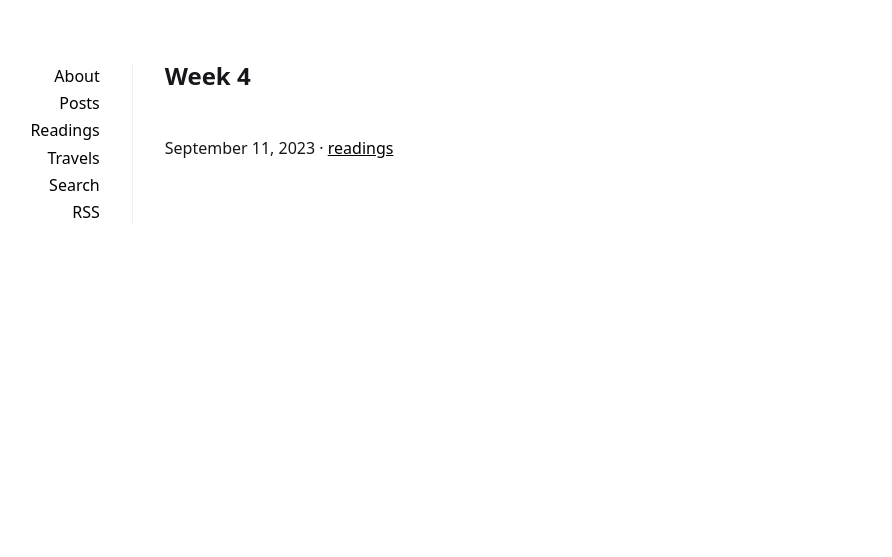
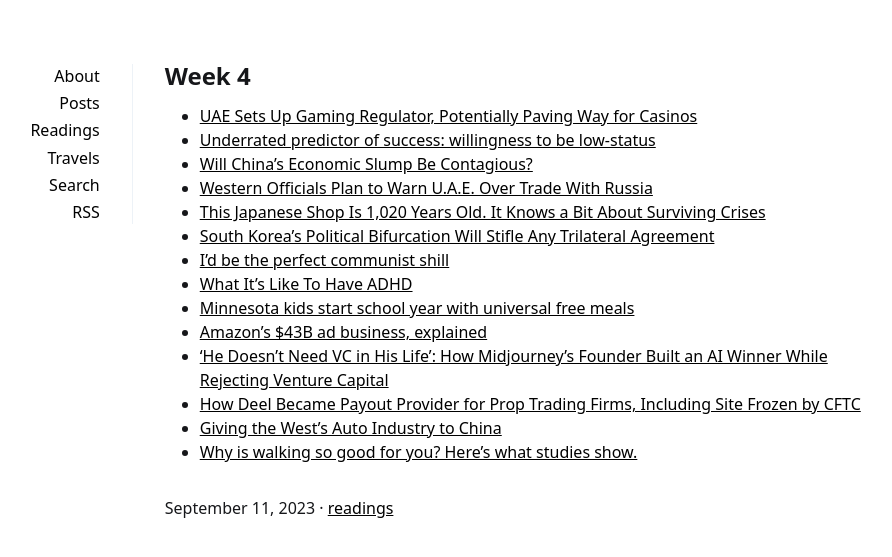
Before and after one commit to Jerry-Sun/jerry-sun.github.io, a Jekyll site: the page built from _posts/2023-09-11-sept-11.md, in a window 1280 px wide. Shown: the top 557 px of the page, without its empty margins (188-1080 px from the left). Built offline with Jekyll 4.4.1, drawn with Linux system fonts in a browser that asks for light colours.

Commit message:
week4 readings

```diff
--- a/_posts/2023-09-11-sept-11.md
+++ b/_posts/2023-09-11-sept-11.md
@@ -6,3 +6,18 @@ summary:
 tags:
   - readings
 ---
+
+- [UAE Sets Up Gaming Regulator, Potentially Paving Way for Casinos](https://www.bloomberg.com/news/articles/2023-09-04/uae-sets-up-gaming-regulator-potentially-paving-way-for-casinos?utm_campaign=socialflow-organic&utm_content=middleeast&utm_medium=social&utm_source=twitter#xj4y7vzkg){:target="\_blank"}
+- [Underrated predictor of success: willingness to be low-status](https://news.ycombinator.com/item?id=24865762){:target="\_blank"}
+- [Will China’s Economic Slump Be Contagious?](https://nymag.com/intelligencer/2023/09/will-chinas-economic-slump-hit-the-u-s.html){:target="\_blank"}
+- [Western Officials Plan to Warn U.A.E. Over Trade With Russia](https://www.wsj.com/world/middle-east/western-officials-plan-to-warn-u-a-e-over-trade-with-russia-686ab06c){:target="\_blank"}
+- [This Japanese Shop Is 1,020 Years Old. It Knows a Bit About Surviving Crises](https://web.archive.org/web/20210201081608/https://www.nytimes.com/2020/12/02/business/japan-old-companies.html){:target="\_blank"}
+- [South Korea’s Political Bifurcation Will Stifle Any Trilateral Agreement](https://thediplomat.com/2023/09/south-koreas-political-bifurcation-will-stifle-any-trilateral-agreement/){:target="\_blank"}
+- [I’d be the perfect communist shill](https://www.spectator.co.uk/article/i-d-be-the-perfect-communist-shill/){:target="\_blank"}
+- [What It's Like To Have ADHD](https://www.thereset.news/p/what-its-like-to-have-adhd?utm_source=substack&utm_medium=email){:target="\_blank"}
+- [Minnesota kids start school year with universal free meals](https://www.axios.com/local/twin-cities/2023/09/05/minnesota-free-school-lunch-program-start-date-how-to?utm_source=twitter&utm_campaign=editorial&utm_medium=social){:target="\_blank"}
+- [Amazon's $43B ad business, explained](https://www.readtrung.com/p/amazons-43b-ad-business-explained?utm_source=substack&utm_medium=email){:target="\_blank"}
+- [‘He Doesn’t Need VC in His Life’: How Midjourney’s Founder Built an AI Winner While Rejecting Venture Capital](https://www.theinformation.com/articles/he-doesnt-need-vc-in-his-life-how-midjourneys-founder-built-an-ai-winner-while-rejecting-venture-capital?utm_source=substack&utm_medium=email){:target="\_blank"}
+- [How Deel Became Payout Provider for Prop Trading Firms, Including Site Frozen by CFTC](https://www.theinformation.com/articles/how-deel-became-payout-provider-for-prop-trading-firms-including-site-frozen-by-cftc?utm_source=substack&utm_medium=email){:target="\_blank"}
+- [Giving the West’s Auto Industry to China](https://www.wsj.com/articles/oliver-zipse-bmw-china-electric-vehicles-western-auto-makers-1b6fc500#cxrecs_s){:target="\_blank"}
+- [Why is walking so good for you? Here's what studies show.](https://www.yahoo.com/lifestyle/why-walking-good-heres-studies-232022019.html){:target="\_blank"}
--- a/index.html
+++ b/index.html
@@ -11,7 +11,7 @@ title: Hey there. 👋
     <li>Enjoy reading, foreign language songs, Formula 1, and Seattle sports
         teams.
     </li>
-    <li>Appreciate well-designed bicycles and mechanical keyboards.</li>
+    <li>Appreciate beautiful bikes and mechanical keyboards.</li>
     <li>Traveled to 20 countries across four continents.</li>
     <li>Favorite cafe is <a href="https://www.aroomcoffee.com/" target="_blank">Aroom</a>. Try a vietnamese
         egg coffee sometime.</li>
```
